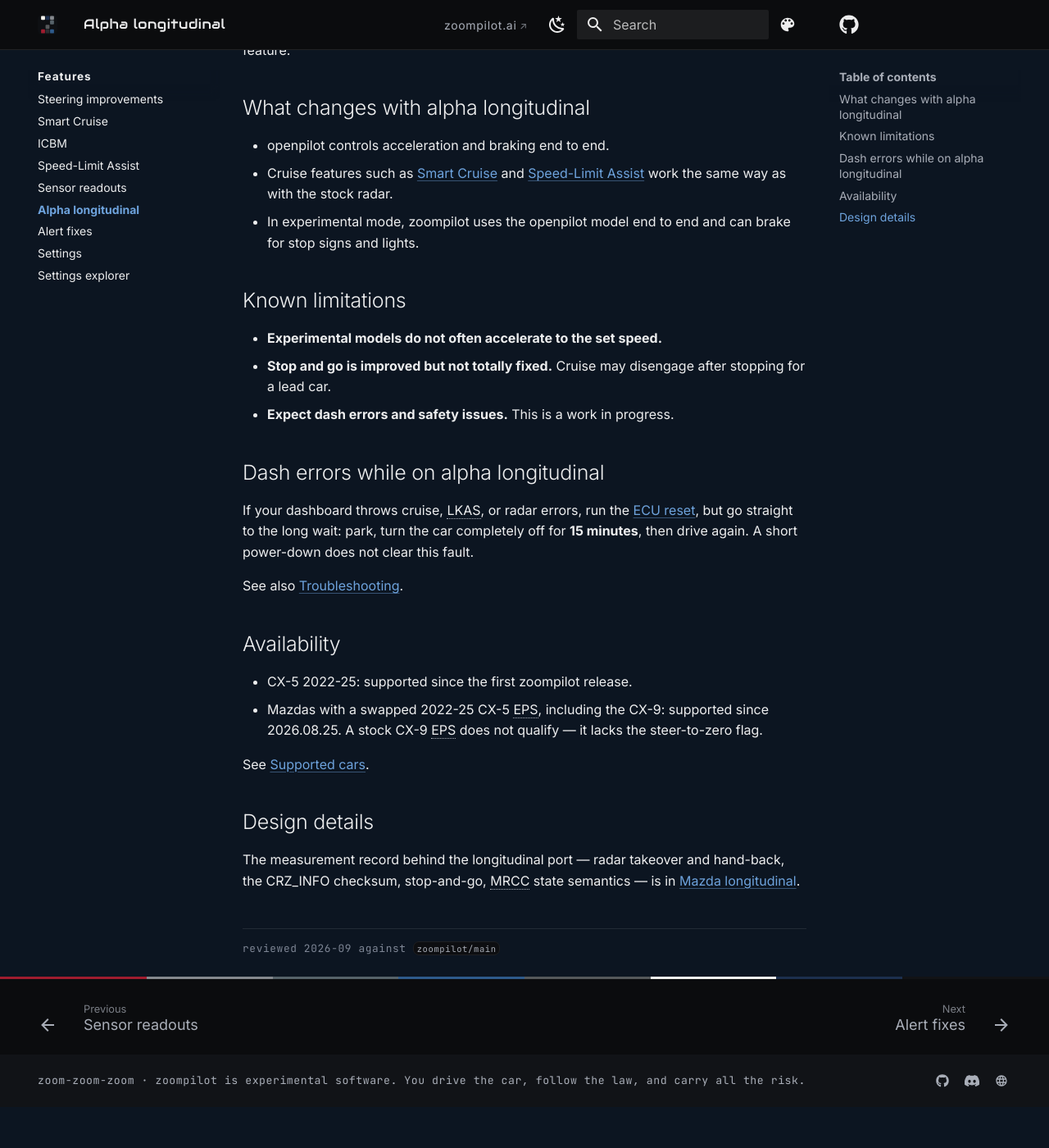
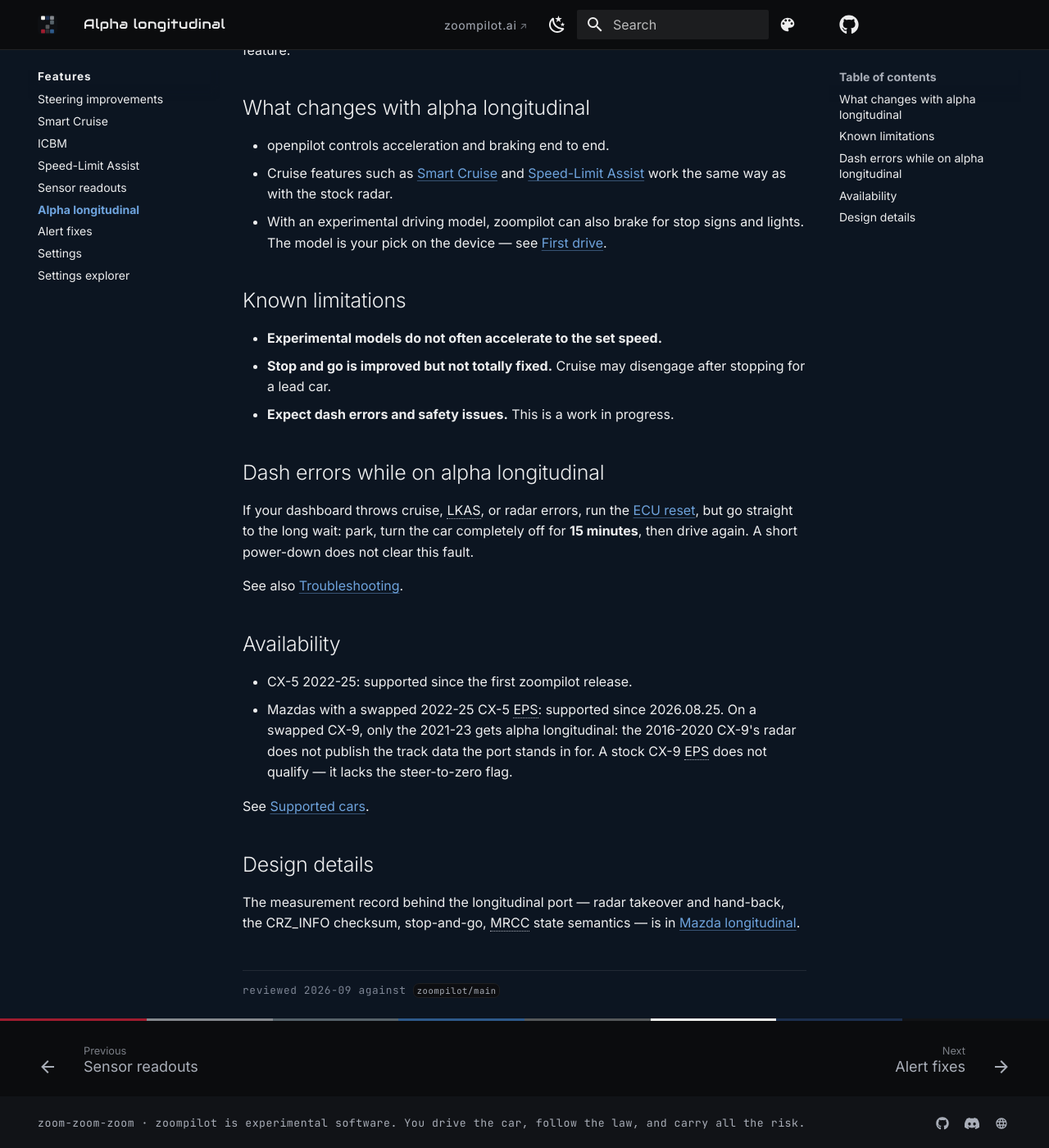
Before and after one commit to mzdnick/zoompilot-wiki, an MkDocs documentation site: the page built from docs/features/alpha-longitudinal.md, in a window 1280 px wide and 1400 px high, scrolled down 724 px. Shown: the whole window at 82% size. Built offline with MkDocs 1.6.1 and Material for MkDocs 9.7.7, drawn with Linux system fonts in a browser that asks for light colours; comment, search, counter and statistics services are not loaded; before the commit the page ends 2074 px from its top, so only the background shows below that.

Commit message:
Alpha long: name the CX-9 2021-23 limit

```diff
--- a/docs/features/alpha-longitudinal.md
+++ b/docs/features/alpha-longitudinal.md
@@ -62,8 +62,9 @@
 - Cruise features such as [Smart Cruise](smart-cruise.md) and
   [Speed-Limit Assist](speed-limit-assist.md) work the same way as with
   the stock radar.
-- In experimental mode, zoompilot uses the openpilot model end to end and
-  can brake for stop signs and lights.
+- With an experimental driving model, zoompilot can also brake for stop
+  signs and lights. The model is your pick on the device — see
+  [First drive](../getting-started/first-drive.md).
 
 ## Known limitations
 
@@ -84,9 +85,11 @@
 ## Availability
 
 - CX-5 2022-25: supported since the first zoompilot release.
-- Mazdas with a swapped 2022-25 CX-5 EPS, including the CX-9:
-  supported since 2026.08.25. A stock CX-9 EPS does not qualify — it
-  lacks the steer-to-zero flag.
+- Mazdas with a swapped 2022-25 CX-5 EPS: supported since 2026.08.25.
+  On a swapped CX-9, only the 2021-23 gets alpha longitudinal: the
+  2016-2020 CX-9's radar does not publish the track data the port stands
+  in for. A stock CX-9 EPS does not qualify — it lacks the steer-to-zero
+  flag.
 
 See [Supported cars](../getting-started/supported-cars.md).
 
```
Also changed, not shown: docs/getting-started/comparison.md (+4 -3 lines).
